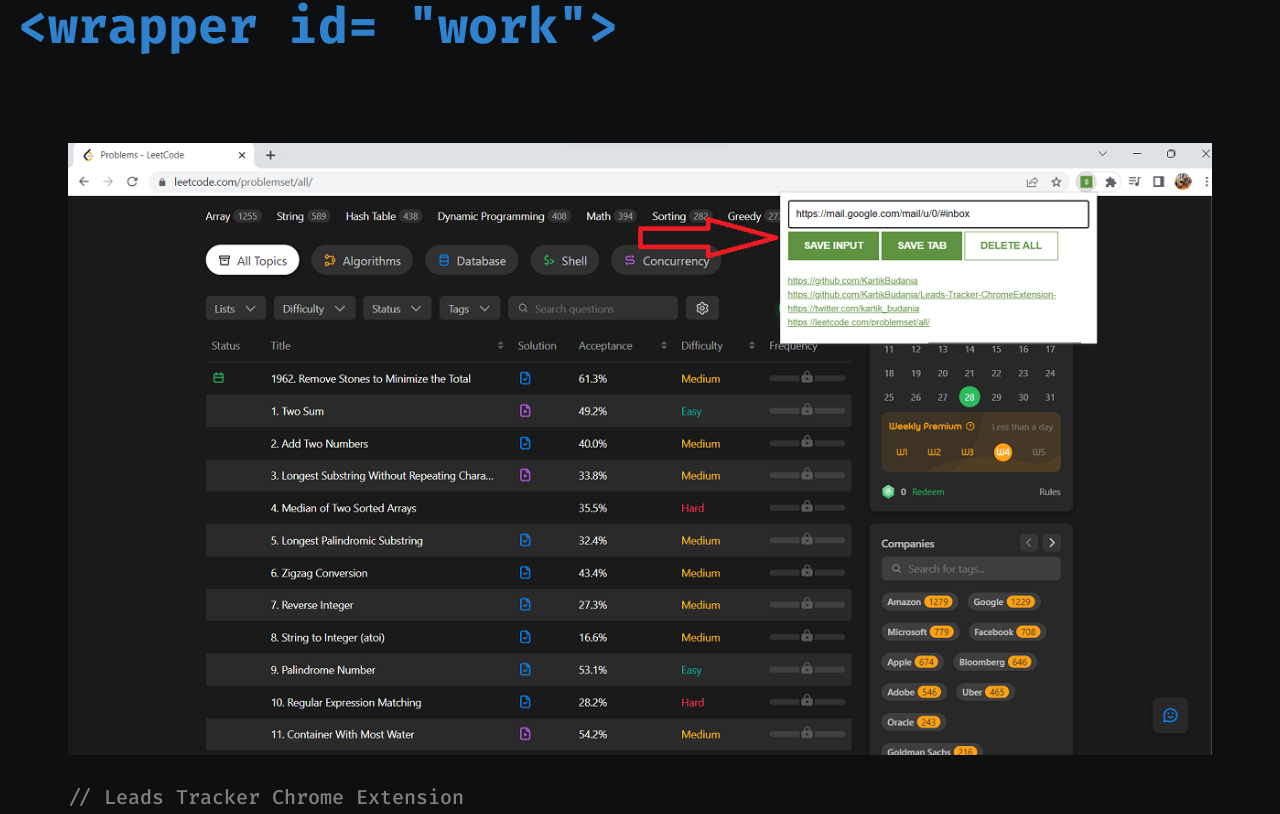
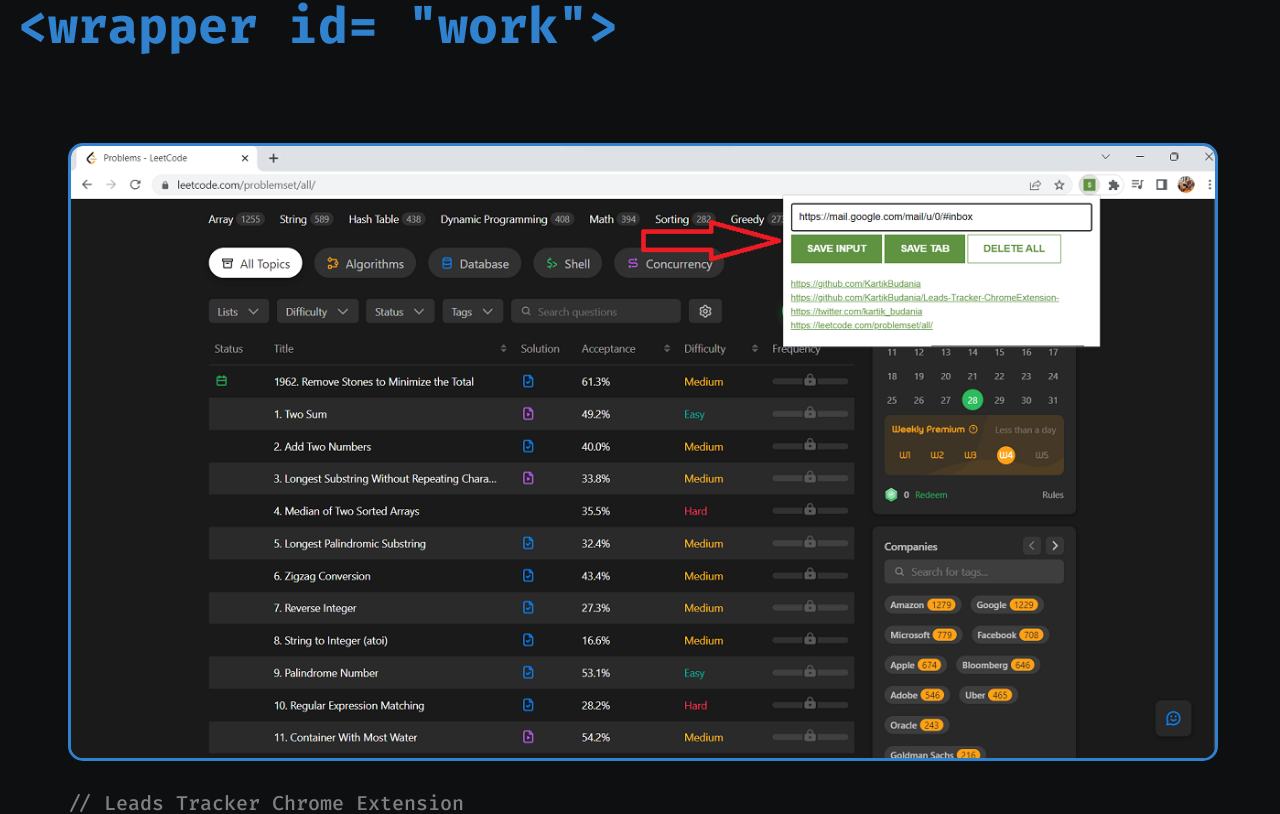
Before and after one commit to KartikBudania/portfolio, a React (Create React App) app: page / in a window 1280 px wide. Shown: the part 812-1626 px from the top of the page. Built offline with nearby package versions, Linux system fonts and the light colour scheme.

Commit message:
added border to images

```diff
--- a/src/index.css
+++ b/src/index.css
@@ -200,6 +200,8 @@
   height: auto;
   max-width: 1250px;
   margin-top: 7rem;
+  border-radius: 15px;
+  border: 3px solid rgb(49, 130, 206);
 }
 .stacks{
   display: block;
```
